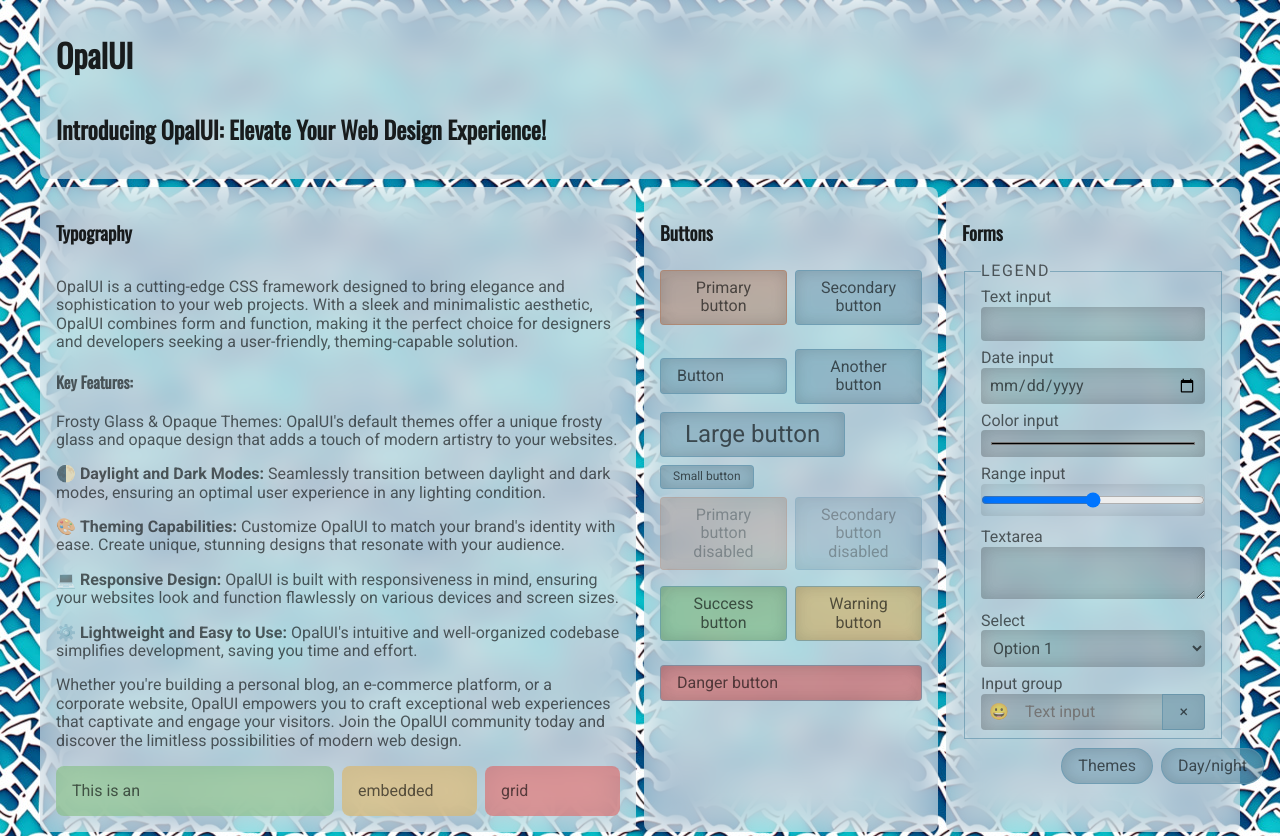
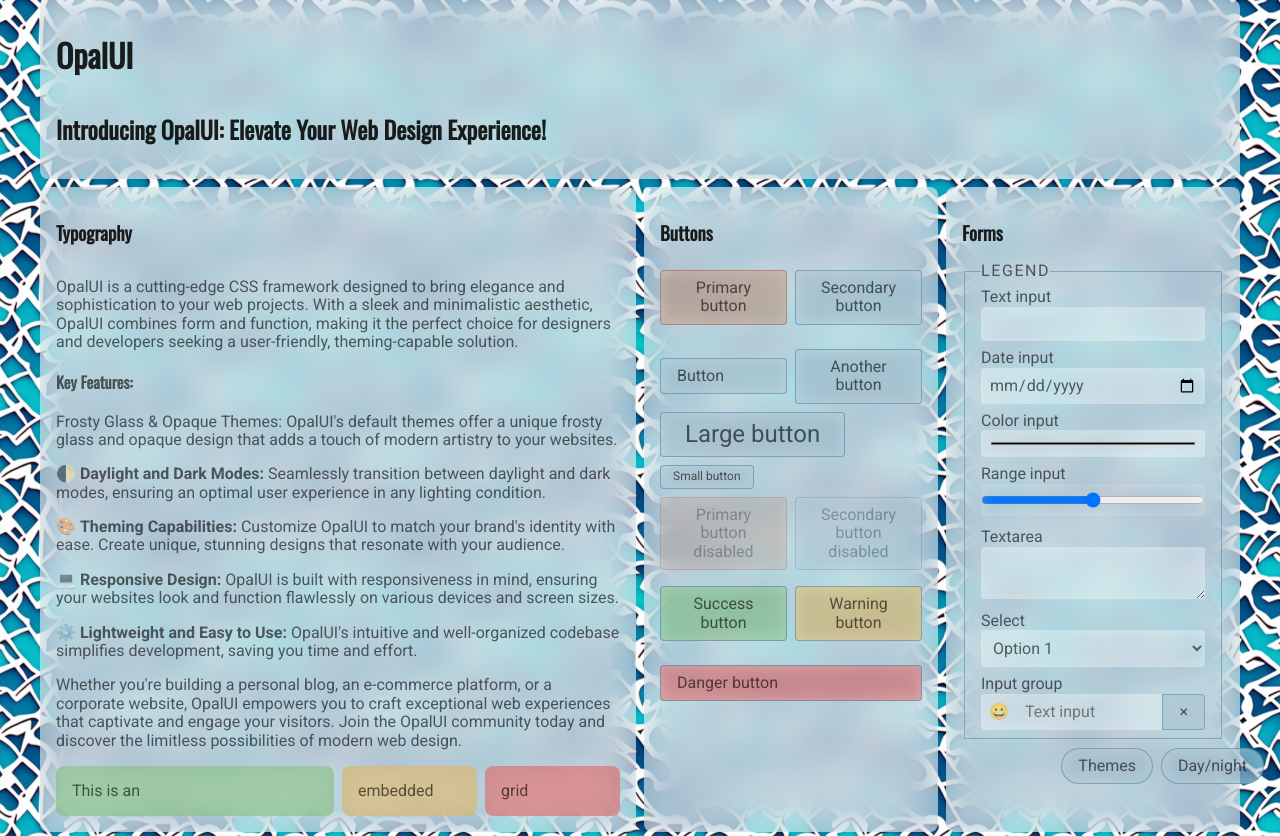
Before and after one commit to szilu/opalui, a website: page index.html in a window 1280 px wide. Drawn offline with nearby package versions, Linux system fonts and the light colour scheme; files that its build step writes are made by us from their sources; files whose address does not match are found by name.

Commit message:
Some theme color improvements

```diff
--- a/themes/glass.css
+++ b/themes/glass.css
@@ -27,11 +27,11 @@
 	--col-bg: hsla(0, 100%, 100%, 0.25);
 	--col-bg: hsla(0, 100%, 100%, var(--op-glass));
 	--col-bg-v: hsla(200, 98%, 98%, var(--op-glass));
-	--col-bg-emph: hsla(0, 0%, 0%, 0.15);
+	--col-bg-emph: hsla(0, 100%, 100%, 0.25);
 	--col-focus: hsla(0, 0%, 0%, var(--op-glass));
 	--col-primary: hsla(20, 30%, 60%, var(--op-button));
 	--col-primary-v: hsla(20, 30%, 50%, var(--op-button));
-	--col-secondary: hsla(200, 30%, 60%, var(--op-button));
+	--col-secondary: hsla(200, 30%, 70%, var(--op-button));
 	--col-secondary-v: hsla(200, 30%, 50%, var(--op-button));
 
 	--col-bg-success: hsla(120, 30%, 60%, var(--op-button));
```
